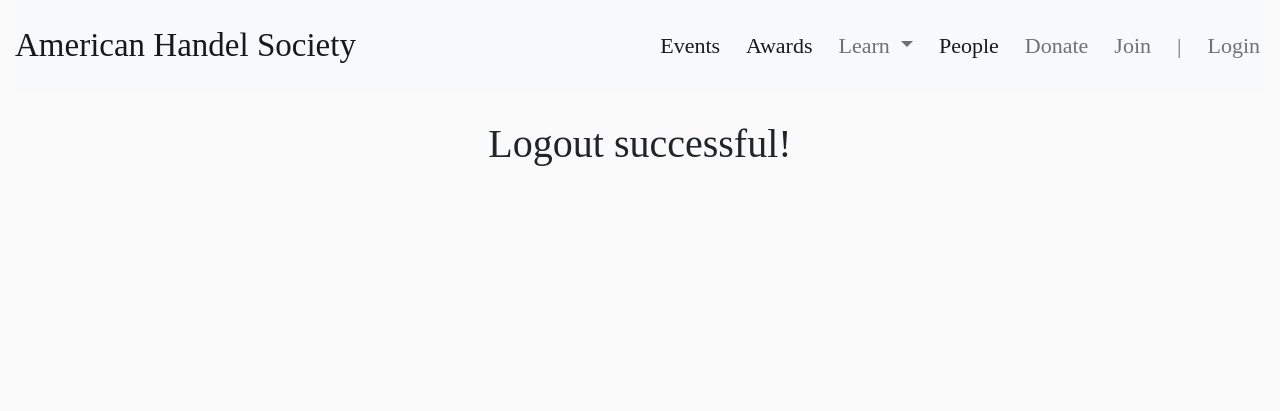
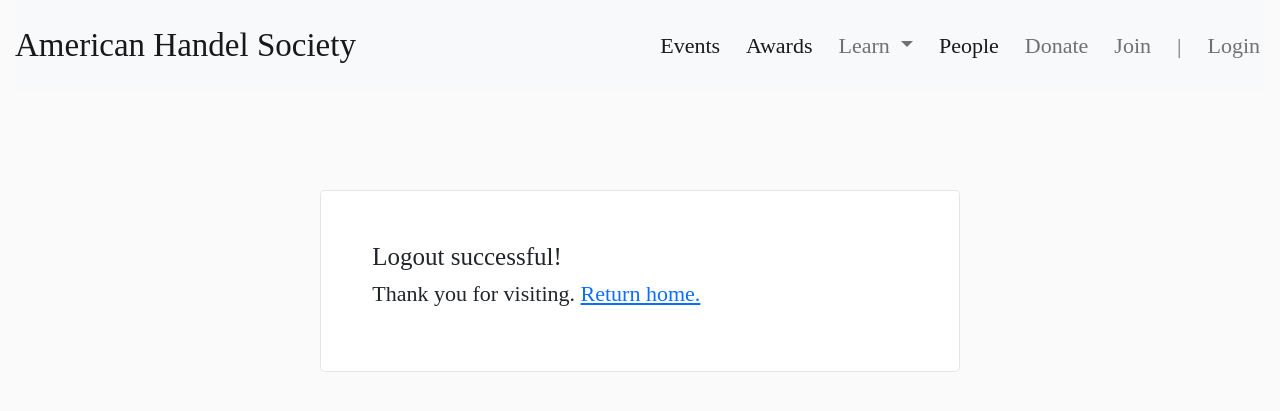
Before and after one commit to americanhandelsociety/americanhandelsociety-members, a Django app: page /logout/ in a window 1280 px wide. Shown: the top 411 px of the page. Run offline with Django 3.2, Linux system fonts and the light colour scheme; some libraries are stand-ins or nearby versions; some web fonts are replaced.

Commit message:
task: Light style adjustments

```diff
--- a/americanhandelsociety/settings.py
+++ b/americanhandelsociety/settings.py
@@ -24,7 +24,7 @@ SECRET_KEY = "q%swky07(1_$tjo1+u=il*#d8@8weup(iz#fpg)9^y9*%%+zeu"
 # SECURITY WARNING: don't run with debug turned on in production!
 DEBUG = True
 
-ALLOWED_HOSTS = ["e6f57fd4f8ca.ngrok.io", "127.0.0.1"]
+ALLOWED_HOSTS = ["732c557b6424.ngrok.io", "127.0.0.1"]
 
 PAYPAL_TEST = True
 
--- a/americanhandelsociety_app/signals.py
+++ b/americanhandelsociety_app/signals.py
@@ -39,4 +39,6 @@ def listen_for_paypal_please(sender, **kwargs):
     member.is_active = True
     member.save()
 
+    print("Successful payment! Member updated.")
+
     # TODO: Set membership type
--- a/americanhandelsociety_app/static/css/custom.css
+++ b/americanhandelsociety_app/static/css/custom.css
@@ -63,7 +63,7 @@ h3 {
   display: flex;
   flex-direction: column;
   justify-content: center;
-  width: 30%;
+  width: 50%;
   margin: auto;
 }
 
--- a/americanhandelsociety_app/templates/logout.html
+++ b/americanhandelsociety_app/templates/logout.html
@@ -4,12 +4,10 @@
 
 {% block content %}
 
-<div class='container-fluid'>
-	<div class="row">
-		<div class="col mt-5 d-flex justify-content-center">
-			<h2>Logout successful!</h2>
-		</div>
-	</div>
+
+<div class="flex-container card">
+    <h1>Logout successful!</h1>
+    <p>Thank you for visiting. <a href="{% url 'about' %}">Return home.</a></p>
 </div>
 
 {% endblock %}
--- a/americanhandelsociety_app/templates/payment_confirmation.html
+++ b/americanhandelsociety_app/templates/payment_confirmation.html
@@ -7,7 +7,8 @@
 
 <div class="flex-container card">
     <h1>Payment successfully submitted!</h1>
-    <p>Thank you for joining the American Handel Society. <a href="{% url 'login' %}">Please login.</a></p>
+    <p>Thank you for joining the American Handel Society.</p>
+    <p>Paypal may require additional time to process your payment. <a href="{% url 'login' %}">Please try to login.</a> If you encounter an error, please wait, and try again. If the errors persist, then contact <a href="mailto:reginafcompton@gmail.com">reginafcompton@gmail.com</a>.</p>
 </div>
 
 
```
Also changed, not shown: americanhandelsociety_app/templates/login.html (+7 -13 lines).
